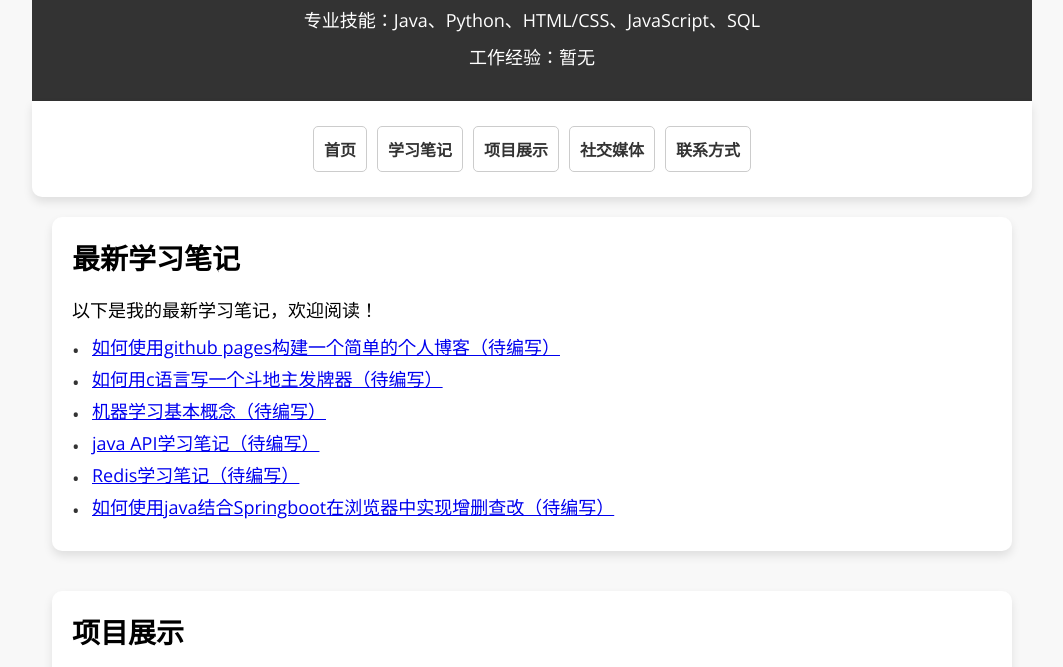
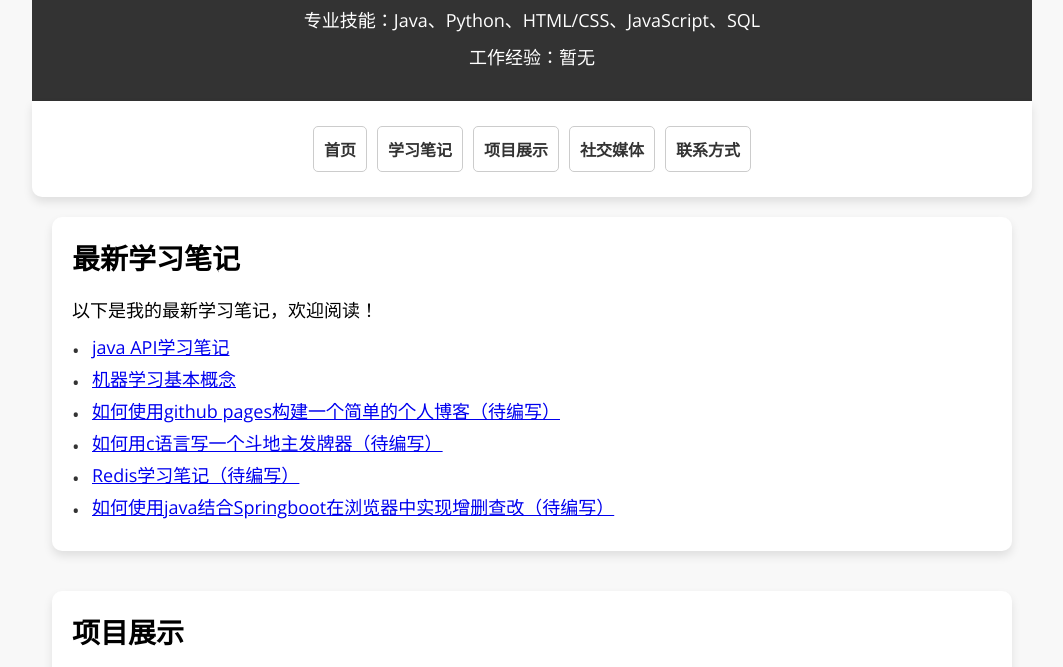
Before and after one commit to YanShangxue/YanShangxue.github.io, a plain HTML site: page index.html in a window 1280 px wide. Shown: the part 133-800 px from the top of the page, without its empty margins (108-1171 px from the left). Drawn offline with nearby package versions, Linux system fonts and the light colour scheme.

Commit message:
优化了导航栏，更新主页笔记

```diff
--- a/index.html
+++ b/index.html
@@ -281,7 +281,6 @@
 			<div class="nav-item">
 				<a href="note.html">学习笔记</a>
 				<div class="sub-nav">
-					<a href="#team">团队介绍</a>
 					<a href="#Front End">前端</a>
 					<a href="#Backend">后端</a>
 					<a href="#math">数学</a>
@@ -298,10 +297,10 @@
 			<h2>最新学习笔记</h2>
 			<p>以下是我的最新学习笔记，欢迎阅读！</p>
 			<ul>
+				<li><a href="/notes/Java API.html">java API学习笔记</li>
+				<li><a href="/notes/机器学习基本概念.html">机器学习基本概念</li>
 				<li><a href="#">如何使用github pages构建一个简单的个人博客（待编写）</a></li>
 				<li><a href="#">如何用c语言写一个斗地主发牌器（待编写）</a></li>
-				<li><a href="#">机器学习基本概念（待编写）</li>
-				<li><a href="#">java API学习笔记（待编写）</li>
 				<li><a href="#">Redis学习笔记（待编写）</a></li>
 				<li><a href="#">如何使用java结合Springboot在浏览器中实现增删查改（待编写）</a></li>
 
```
Also changed, not shown: note.html (+0 -1 lines), notes/Java API.html (+0 -1 lines), notes/机器学习基本概念.html (+0 -1 lines).
